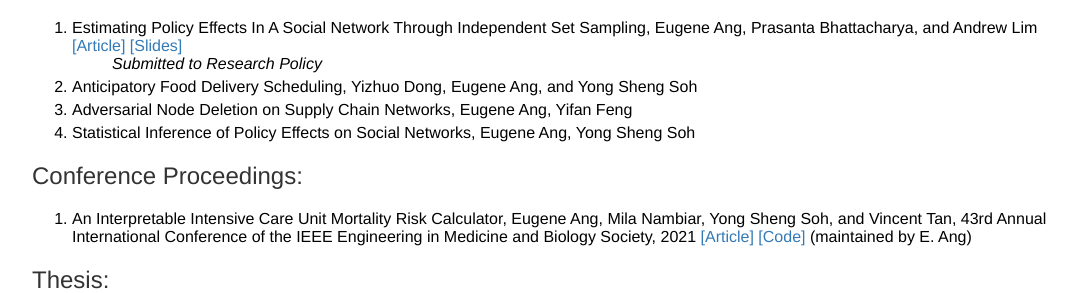
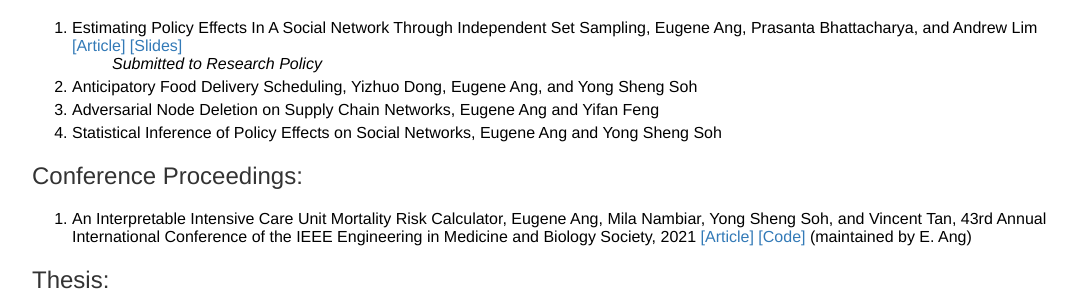
Before and after one commit to eugeneangty/eugeneangty.github.io, a Jekyll site: the page built from research/index.html, in a window 1280 px wide. Shown: the part 222-515 px from the top of the page, without its empty margins (96-1173 px from the left). Built offline with Jekyll 4.4.1, drawn with Linux system fonts in a browser that asks for light colours.

Commit message:
Update index.html

```diff
--- a/research/index.html
+++ b/research/index.html
@@ -13,8 +13,8 @@ title: Ang Teng Yen Eugene
     </ol>
     </li>
     <li> Anticipatory Food Delivery Scheduling, Yizhuo Dong, Eugene Ang, and Yong Sheng Soh</li>
-    <li> Adversarial Node Deletion on Supply Chain Networks, Eugene Ang, Yifan Feng</li>
-    <li> Statistical Inference of Policy Effects on Social Networks, Eugene Ang, Yong Sheng Soh</li>
+    <li> Adversarial Node Deletion on Supply Chain Networks, Eugene Ang and Yifan Feng</li>
+    <li> Statistical Inference of Policy Effects on Social Networks, Eugene Ang and Yong Sheng Soh</li>
   </ol>
 
     <h2> Conference Proceedings:</h2>
```
